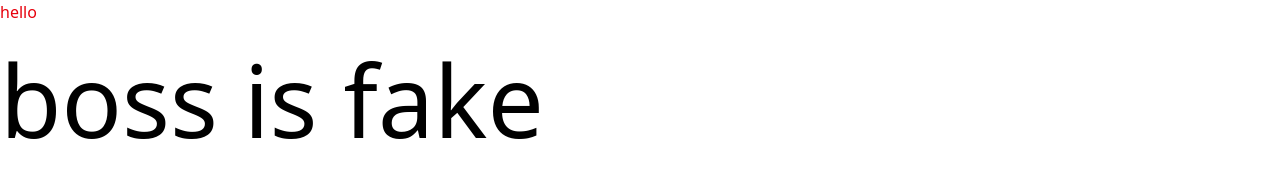
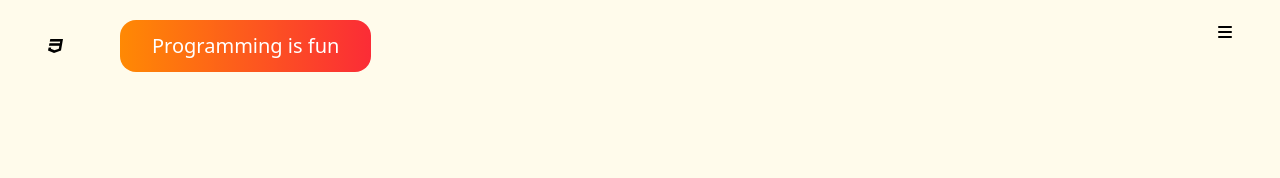
Before and after one commit to Muhanguzi-boss/Personal-CSS, a website: page index.html in a window 1280 px wide. Drawn offline with Linux system fonts and the light colour scheme.

Commit message:
Use of icons in tailwind

```diff
--- a/index.html
+++ b/index.html
@@ -5,10 +5,26 @@
     <meta name="viewport" content="width=device-width, initial-scale=1.0">
     <title>Document</title>
     <link href="./src/output.css" rel="stylesheet">
+    <link rel="stylesheet" href="https://cdnjs.cloudflare.com/ajax/libs/font-awesome/6.7.2/css/all.min.css" integrity="sha512-Evv84Mr4kqVGRNSgIGL/F/aIDqQb7xQ2vcrdIwxfjThSH8CSR7PBEakCr51Ck+w+/U6swU2Im1vVX0SVk9ABhg==" crossorigin="anonymous" referrerpolicy="no-referrer" />
 </head>
-<body>
-    <h1 class="text-red-600">hello</h1>
-    <h2 class="text-[100px]">boss is fake</h2>
+<body class = "bg-amber-50">
+   <div class = "min-h-screen px-12 py-5">
+    <header class = "flex justify-between">
+<div class ="flex items-center justify-center gap-14">
+    <i class="fa-brands fa-css3"></i>
+<button class = "bg-gradient-to-r from-orange-400 to bg-red-500 px-8 py-3 rounded-2xl text-white text-xl">Programming is fun</button>
+</div>
+<div>
+    <i class="fa-solid fa-bars"></i>
+</div>
+    </header>
+    <main>
+
+    </main>
+    <footer>
+
+    </footer>
+   </div>
 
 </body>
 </html>
```
Also changed, not shown: src/output.css.
